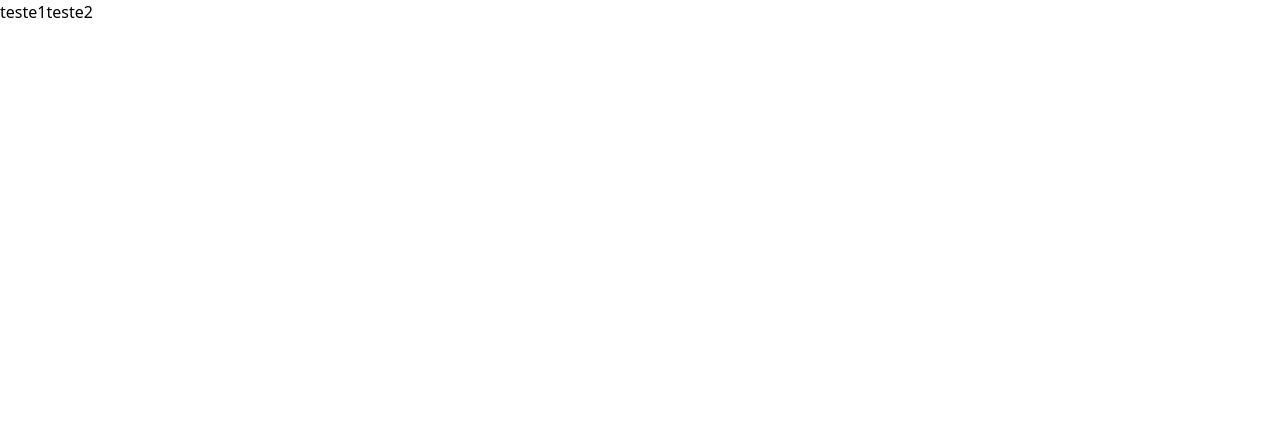
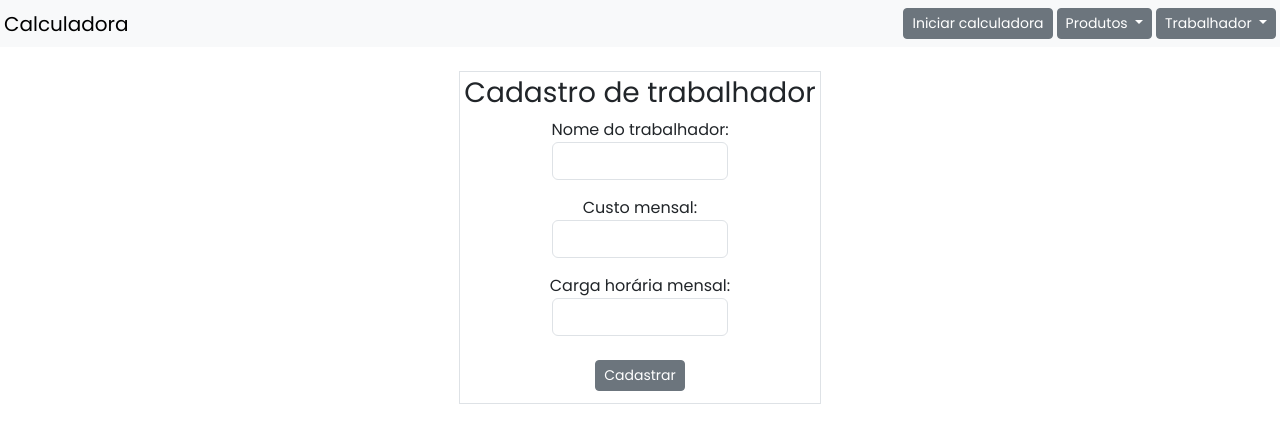
Before and after one commit to LucVictor/Trabalho_Pratico_3, a Flask app: page /cadastrar_trabalhador in a window 1280 px wide. Before the commit the part shown is almost empty. Shown: the top 443 px of the page. Run offline with Flask 3, Linux system fonts and the light colour scheme; some libraries are stand-ins or nearby versions.

Commit message:
Criação de páginas.

```diff
--- /dev/null
+++ b/templates/cadastrar_trabalhador.html
@@ -0,0 +1,20 @@
+{% extends 'template.html' %}
+{% block content %}
+<div class="border m-auto mt-4 p-1 text-center">
+    <h3>Cadastro de trabalhador</h3>
+    <form action="/vencimentos/cadastro" method="post">
+        <div class="mb-3"><label for="nome_trabalhador">Nome do trabalhador:</label>
+            <input class="form-control text-center w-50 m-auto" id="nome_trabalhador" type="text" required></div>
+
+        <div class="mb-3"><label for="custo_trabalhador">Custo mensal:</label>
+            <input class="form-control text-center w-50 m-auto" type="number" id="custo_trabalhador" step="0.00" name="custo_trabalhador" required></div>
+
+        <div class="mb-3"><label for="">Carga horária mensal:</label>
+        <input class="form-control text-center w-50 m-auto" type="number" id="carga_trabalhador" name="carga_trabalhador" required></div>
+
+        <input class="btn btn-sm btn-secondary m-2" type="submit" value="Cadastrar">
+    </form>
+
+</div>
+
+{% endblock %}
--- a/templates/index.html
+++ b/templates/index.html
@@ -3,4 +3,5 @@
 
 
 
+
 {% endblock %}
--- a/templates/template.html
+++ b/templates/template.html
@@ -1,15 +1,48 @@
 <!doctype html>
-<html>
-<head>
-  <meta charset="UTF-8">
-  <meta name="viewport" content="width=device-width, initial-scale=1.0">
-  <script src="https://cdn.tailwindcss.com"></script>
-</head>
-<body>
-  <div class="flex flex content-between w-auto">
-  <div>teste1</div>
-  <div>teste2</div>
+<html lang="pt-br">
+  <head>
+    <meta charset="utf-8">
+    <meta name="viewport" content="width=device-width, initial-scale=1">
+    <link href='https://fonts.googleapis.com/css?family=Poppins' rel='stylesheet'>
+    <title>Calculadora</title>
+    <link href="https://cdn.jsdelivr.net/npm/bootstrap@5.3.3/dist/css/bootstrap.min.css" rel="stylesheet" integrity="sha384-QWTKZyjpPEjISv5WaRU9OFeRpok6YctnYmDr5pNlyT2bRjXh0JMhjY6hW+ALEwIH" crossorigin="anonymous">
+    <script src="https://cdn.jsdelivr.net/npm/bootstrap@5.3.3/dist/js/bootstrap.bundle.min.js" integrity="sha384-YvpcrYf0tY3lHB60NNkmXc5s9fDVZLESaAA55NDzOxhy9GkcIdslK1eN7N6jIeHz" crossorigin="anonymous"></script>
+
+  </head>
+  <style>
+      body {
+          font-family: 'Poppins', serif;
+    }
+  </style>
+  <body>
+  <nav class="navbar navbar-light bg-light justify-content-between">
+    <div><a class="ms-1 navbar-brand" href="#">Calculadora</a></div>
+     <div class="d-flex me-1">
+         <button class="btn btn-secondary btn-sm" type="button" aria-expanded="true"><a class="dropdown-item" href="#">Iniciar calculadora</a>
+
+          </button>
+        <div class="dropdown ms-1">
+          <button class="btn btn-secondary dropdown-toggle btn-sm" type="button" data-bs-toggle="dropdown" aria-expanded="false">
+            Produtos
+          </button>
+          <ul class="dropdown-menu dropdown-menu-dark">
+            <li><a class="dropdown-item" href="#">Visualizar</a></li>
+            <li><a class="dropdown-item" href="#">Cadastrar</a></li>
+          </ul>
+        </div>
+                 <div class="dropdown ms-1">
+          <button class="btn btn-secondary dropdown-toggle btn-sm" type="button" data-bs-toggle="dropdown" aria-expanded="false">
+            Trabalhador
+          </button>
+          <ul class="dropdown-menu dropdown-menu-dark dropdown-menu-end">
+            <li><a class="dropdown-item" href="#">Visualizar</a></li>
+            <li><a class="dropdown-item" href="#">Cadastrar</a></li>
+          </ul>
+        </div>
+    </div>
+    </nav>
+  <div class="d-flex">
+    {% block content %} {% endblock %}
   </div>
-  {% block content %}{% endblock %}
-</body>
+  </body>
 </html>
--- a/testeflask.py
+++ b/testeflask.py
@@ -12,15 +12,16 @@ db = SQLAlchemy(app)
 
 #Models para o banco de dados
 
-class Produto(db.Model): #Criação do model Produto como objeto.
+class Produto(db.Model):  #Criação do model Produto como objeto.
     id = db.Column(db.Integer, primary_key=True)
     nome = db.Column(db.String(80), nullable=False)
     lucro = db.Column(db.Float, nullable=False)
 
 
-class Trabalhador(db.Model): #Criação do model Trabalhador como objeto.
+class Trabalhador(db.Model):  #Criação do model Trabalhador como objeto.
     id = db.Column(db.Integer, primary_key=True)
     nome = db.Column(db.String(80), nullable=False)
+    custo = db.Column(db.Float, nullable=False)
     carga_horaria = db.Column(db.Integer, nullable=False)
 
 
@@ -32,7 +33,7 @@ def visualizar_produto():
 
 @app.route('/cadastrar_produto', methods=['GET'])
 def cadastro_produto():
-    return render_template('index.html')
+    return render_template('cadastrar_produto.html')
 
 
 @app.route('/deletar_produto/<int>', methods=['GET'])
@@ -48,7 +49,13 @@ def visualizar_trabalhador():
 
 @app.route('/cadastrar_trabalhador', methods=['GET'])
 def cadastrar_trabalhador():
-    return render_template('index.html')
+    if request.method == 'POST':
+        trabalhador = Trabalhador(nome=request.form['nome'], carga_horaria=request.form['carga_horaria'],
+                                  custo=request.form['custo'])
+        db.session.add(trabalhador)
+        db.session.commit()
+
+    return render_template('cadastrar_trabalhador.html')
 
 
 @app.route('/deletar_trabalhador/<int>', methods=['GET'])
```
Also changed, not shown: templates/cadastrar_produto.html (added, +16 -0 lines).
